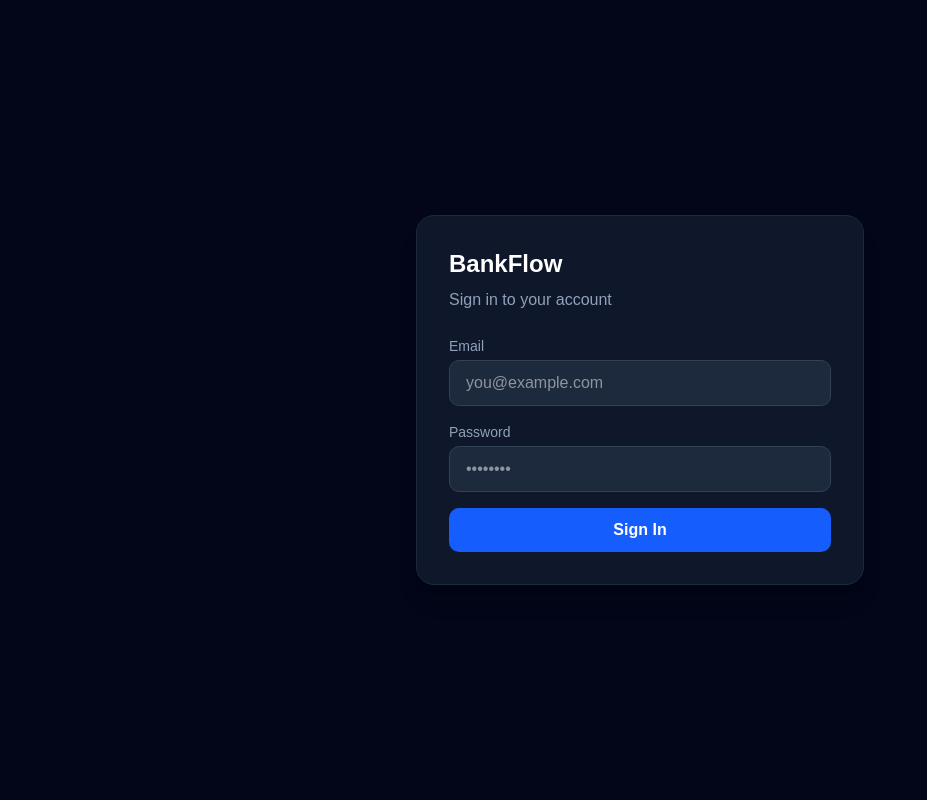
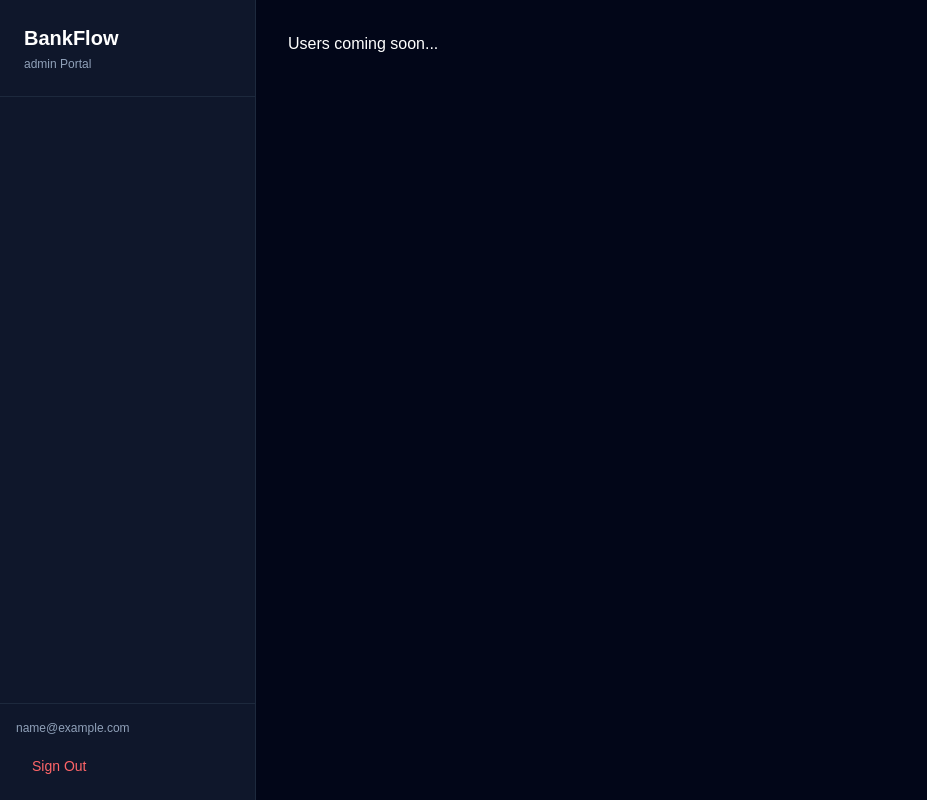
Before and after one commit to Tony-Nasr/bankflow, a React (Vite) app in the folder frontend/: page /users in a window 1280 px wide. Before the commit this address led to /login. Shown: the whole page, without its empty margins (0-927 px from the left). Built offline with nearby package versions, Linux system fonts and the light colour scheme; sample sign-in values are in the browser's storage.

Commit message:
Dashboard layout, sidebar with role-based nav, auth rehydration

```diff
--- a/frontend/src/App.tsx
+++ b/frontend/src/App.tsx
@@ -1,5 +1,6 @@
 import { BrowserRouter, Routes, Route, Navigate } from 'react-router-dom'
 import LoginPage from './pages/LoginPage'
+import DashboardLayout from './components/DashboardLayout'
 import { useAuthStore } from './store/authStore'
 
 function ProtectedRoute({ children }: { children: React.ReactNode }) {
@@ -12,12 +13,20 @@ function App() {
     <BrowserRouter>
       <Routes>
         <Route path="/login" element={<LoginPage />} />
-        <Route path="/dashboard" element={
+        <Route path="/" element={
           <ProtectedRoute>
-            <div className="text-white p-8">Dashboard coming soon...</div>
+            <DashboardLayout />
           </ProtectedRoute>
-        } />
-        <Route path="*" element={<Navigate to="/login" />} />
+        }>
+          <Route path="dashboard" element={<div className="text-white text-2xl font-bold">Welcome to BankFlow 👋</div>} />
+          <Route path="transactions" element={<div className="text-white">Transactions coming soon...</div>} />
+          <Route path="customers" element={<div className="text-white">Customers coming soon...</div>} />
+          <Route path="flagged" element={<div className="text-white">Flagged coming soon...</div>} />
+          <Route path="reports" element={<div className="text-white">Reports coming soon...</div>} />
+          <Route path="audit-logs" element={<div className="text-white">Audit Logs coming soon...</div>} />
+          <Route path="users" element={<div className="text-white">Users coming soon...</div>} />
+        </Route>
+        <Route path="*" element={<Navigate to="/dashboard" />} />
       </Routes>
     </BrowserRouter>
   )
--- /dev/null
+++ b/frontend/src/components/DashboardLayout.tsx
@@ -0,0 +1,13 @@
+import { Outlet } from 'react-router-dom'
+import Sidebar from './Sidebar'
+
+export default function DashboardLayout() {
+  return (
+    <div className="flex min-h-screen bg-slate-950">
+      <Sidebar />
+      <main className="flex-1 p-8 overflow-auto">
+        <Outlet />
+      </main>
+    </div>
+  )
+}
--- /dev/null
+++ b/frontend/src/components/Sidebar.tsx
@@ -0,0 +1,58 @@
+import { useAuthStore } from '../store/authStore'
+import { useNavigate } from 'react-router-dom'
+
+const navItems = [
+  { label: 'Dashboard', path: '/dashboard', roles: ['Admin', 'Manager', 'Teller', 'Auditor'] },
+  { label: 'Transactions', path: '/transactions', roles: ['Admin', 'Manager', 'Teller'] },
+  { label: 'Customers', path: '/customers', roles: ['Admin', 'Manager', 'Teller'] },
+  { label: 'Flagged', path: '/flagged', roles: ['Admin', 'Manager'] },
+  { label: 'Reports', path: '/reports', roles: ['Admin', 'Manager', 'Auditor'] },
+  { label: 'Audit Logs', path: '/audit-logs', roles: ['Admin', 'Auditor'] },
+  { label: 'Users', path: '/users', roles: ['Admin'] },
+]
+
+export default function Sidebar() {
+  const { user, logout } = useAuthStore()
+  const navigate = useNavigate()
+
+  const handleLogout = () => {
+    logout()
+    navigate('/login')
+  }
+
+  const filtered = navItems.filter(item =>
+    user?.role && item.roles.includes(user.role)
+  )
+
+  return (
+    <div className="w-64 min-h-screen bg-slate-900 border-r border-slate-800 flex flex-col">
+      <div className="p-6 border-b border-slate-800">
+        <h1 className="text-xl font-bold text-white">BankFlow</h1>
+        <p className="text-xs text-slate-400 mt-1">{user?.role} Portal</p>
+      </div>
+
+      <nav className="flex-1 p-4 space-y-1">
+        {filtered.map(item => (
+          <button
+            key={item.path}
+            onClick={() => navigate(item.path)}
+            className="w-full text-left px-4 py-2.5 rounded-lg text-slate-300 hover:bg-slate-800 hover:text-white transition text-sm"
+          >
+            {item.label}
+          </button>
+        ))}
+      </nav>
+
+      <div className="p-4 border-t border-slate-800">
+        <p className="text-sm text-white font-medium">{user?.fullName}</p>
+        <p className="text-xs text-slate-400 mb-3">{user?.email}</p>
+        <button
+          onClick={handleLogout}
+          className="w-full text-left px-4 py-2 rounded-lg text-red-400 hover:bg-red-500/10 transition text-sm"
+        >
+          Sign Out
+        </button>
+      </div>
+    </div>
+  )
+}
--- a/frontend/src/store/authStore.ts
+++ b/frontend/src/store/authStore.ts
@@ -9,17 +9,21 @@ interface AuthState {
   isAuthenticated: () => boolean
 }
 
+const storedUser = localStorage.getItem('user')
+
 export const useAuthStore = create<AuthState>((set, get) => ({
-  user: null,
+  user: storedUser ? JSON.parse(storedUser) : null,
   token: localStorage.getItem('token'),
 
   setAuth: (data: AuthResponse) => {
     localStorage.setItem('token', data.token)
+    localStorage.setItem('user', JSON.stringify(data))
     set({ user: data, token: data.token })
   },
 
   logout: () => {
     localStorage.removeItem('token')
+    localStorage.removeItem('user')
     set({ user: null, token: null })
   },
 
```
